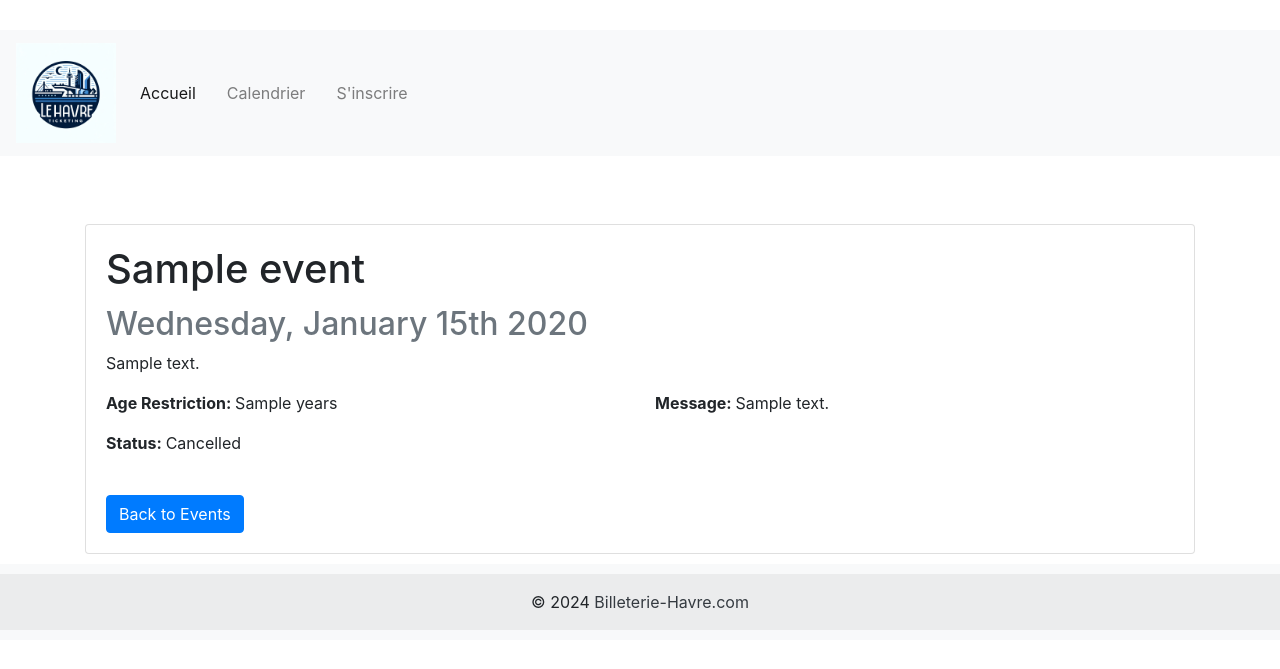
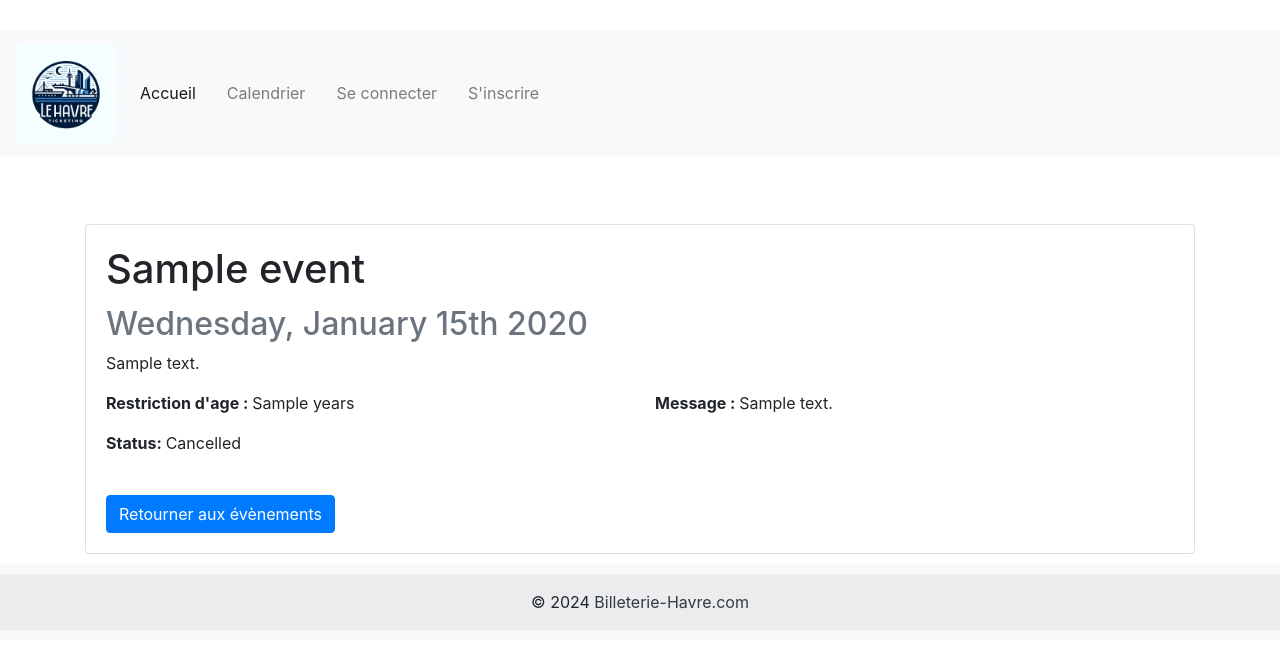
Before and after one commit to SimonMedy/Billeterie-Havre, a Symfony app: template templates/event/show.html.twig in a window 1280 px wide. Shown: the top 669 px of the page. Run offline with Twig, Linux system fonts and the light colour scheme; the template is opened without the code that fills it: most values are stand-ins (such as "Sample title", 1, 10 or a date in 2020); some libraries are stand-ins or nearby versions.

Commit message:
Traductions de toutes les pages + améliorations Front : Navbar, Register et autres

```diff
--- a/templates/base.html.twig
+++ b/templates/base.html.twig
@@ -43,12 +43,24 @@
                     <li class="nav-item">
                         <a class="nav-link" href="/calendar">Calendrier</a>
                     </li>
-                    <li class="nav-item">
-                        {% if is_granted('IS_AUTHENTICATED_REMEMBERED') %}
-                            <a class="nav-link" href="/profile">Profil</a>
-                        {% else %}
-                            <a class="nav-link" href="/register">S'inscrire</a>
+                    {% if is_granted('IS_AUTHENTICATED_REMEMBERED') %}
+                         <li class="nav-item">
+                            <a class="nav-link" href="{{ path('app_event_index') }}">Evènements</a>
+                        </li>
+                        {% if is_granted('ROLE_ADMIN') %}
+                            <a class="nav-link" href="{{ path('app_type_index') }}">Type</a>
                         {% endif %}
+                        <li class="nav-item">
+                            <a class="nav-link" href="{{ path('app_profile') }}">Profil</a>
+                        </li>
+                    {% else %}
+                        <li class="nav-item">
+                            <a class="nav-link" href="{{ path('app_login') }}">Se connecter</a>
+                        </li>
+                        <li class="nav-item">
+                            <a class="nav-link" href="{{ path('app_register') }}">S'inscrire</a>
+                        </li>
+                    {% endif %}
                     </li>
                 </ul>
             </div>
--- a/templates/calendar/index.html.twig
+++ b/templates/calendar/index.html.twig
@@ -20,6 +20,7 @@
                 initialView: 'dayGridMonth',
                 events: '{{ path('calendar_events') }}'
             });
+            calendar.setOption('locale', 'fr');
             calendar.render();
         });
     </script>
--- a/templates/event/_delete_form.html.twig
+++ b/templates/event/_delete_form.html.twig
@@ -1,4 +1,4 @@
 <form method="post" action="{{ path('app_event_delete', {'id': event.id}) }}" onsubmit="return confirm('Are you sure you want to delete this item?');">
     <input type="hidden" name="_token" value="{{ csrf_token('delete' ~ event.id) }}">
-    <button class="btn">Delete</button>
+    <button class="btn">Supprimer</button>
 </form>
--- a/templates/event/edit.html.twig
+++ b/templates/event/edit.html.twig
@@ -3,11 +3,11 @@
 {% block title %}Edit Event{% endblock %}
 
 {% block body %}
-    <h1>Edit Event</h1>
+    <h1>Modifier un évènement</h1>
 
     {{ include('event/_form.html.twig', {'button_label': 'Update'}) }}
 
-    <a href="{{ path('app_event_index') }}">back to list</a>
+    <a href="{{ path('app_event_index') }}">Retourner à la liste</a>
 
     {{ include('event/_delete_form.html.twig') }}
 {% endblock %}
--- a/templates/event/new.html.twig
+++ b/templates/event/new.html.twig
@@ -3,9 +3,9 @@
 {% block title %}New Event{% endblock %}
 
 {% block body %}
-    <h1>Create new Event</h1>
+    <h1>Créer un nouvel évènement</h1>
 
     {{ include('event/_form.html.twig') }}
 
-    <a href="{{ path('app_event_index') }}">back to list</a>
+    <a href="{{ path('app_event_index') }}">Retourner à la liste</a>
 {% endblock %}
--- a/templates/event/show.html.twig
+++ b/templates/event/show.html.twig
@@ -12,18 +12,18 @@
 
             <div class="row">
                 <div class="col-md-6">
-                    <p><strong>Age Restriction: </strong>{{ event.ageRestrict ? event.ageRestrict ~ ' years' : 'None' }}</p>
+                    <p><strong>Restriction d'age : </strong>{{ event.ageRestrict ? event.ageRestrict ~ ' years' : 'None' }}</p>
                     <p><strong>Status: </strong>{{ event.annule ? 'Cancelled' : 'Scheduled' }}</p>
                 </div>
                 <div class="col-md-6">
-                    <p><strong>Message: </strong>{{ event.message }}</p>
+                    <p><strong>Message : </strong>{{ event.message }}</p>
                 </div>
             </div>
 
             <div class="mt-4">
-                <a href="{{ path('app_event_index') }}" class="btn btn-primary">Back to Events</a>
+                <a href="{{ path('app_event_index') }}" class="btn btn-primary">Retourner aux évènements</a>
                 {% if is_granted('ROLE_ADMIN') %}
-                    <a href="{{ path('app_event_edit', {'id': event.id}) }}" class="btn btn-secondary">Edit Event</a>
+                    <a href="{{ path('app_event_edit', {'id': event.id}) }}" class="btn btn-secondary">Modifier</a>
                     {{ include('event/_delete_form.html.twig') }}
                 {% endif %}
             </div>
--- a/templates/profile/index.html.twig
+++ b/templates/profile/index.html.twig
@@ -4,7 +4,7 @@
 
 {% block body %}
 <div class="container">
-    <h1>Profil</h1>
+    <h1>Votre profil</h1>
     <div class="card">
         <div class="card-body">
             <p class="card-text">Email: {{ user.email }}</p>
--- a/templates/registration/register.html.twig
+++ b/templates/registration/register.html.twig
@@ -56,8 +56,9 @@
 
                     {{ form_end(registrationForm) }}
                 </div>
+
             </div>
-
+            <a href="{{ path('app_login') }}" class="btn btn-primary btn-block mt-4">Vous avez déja un compte ? Connectez vous !</a>
         </div>
     </div>
 </div>
--- a/templates/type/_delete_form.html.twig
+++ b/templates/type/_delete_form.html.twig
@@ -1,4 +1,4 @@
 <form method="post" action="{{ path('app_type_delete', {'id': type.id}) }}" onsubmit="return confirm('Are you sure you want to delete this item?');">
     <input type="hidden" name="_token" value="{{ csrf_token('delete' ~ type.id) }}">
-    <button class="btn">Delete</button>
+    <button class="btn">Supprimer</button>
 </form>
--- a/templates/type/edit.html.twig
+++ b/templates/type/edit.html.twig
@@ -3,11 +3,11 @@
 {% block title %}Edit Type{% endblock %}
 
 {% block body %}
-    <h1>Edit Type</h1>
+    <h1>Modifier le type</h1>
 
     {{ include('type/_form.html.twig', {'button_label': 'Update'}) }}
 
-    <a href="{{ path('app_type_index') }}">back to list</a>
+    <a href="{{ path('app_type_index') }}">Retourner à la liste</a>
 
     {{ include('type/_delete_form.html.twig') }}
 {% endblock %}
--- a/templates/type/new.html.twig
+++ b/templates/type/new.html.twig
@@ -3,9 +3,9 @@
 {% block title %}New Type{% endblock %}
 
 {% block body %}
-    <h1>Create new Type</h1>
+    <h1>Créer un nouveau type</h1>
 
     {{ include('type/_form.html.twig') }}
 
-    <a href="{{ path('app_type_index') }}">back to list</a>
+    <a href="{{ path('app_type_index') }}">Retourner à la liste</a>
 {% endblock %}
--- a/templates/type/show.html.twig
+++ b/templates/type/show.html.twig
@@ -18,9 +18,9 @@
         </tbody>
     </table>
 
-    <a href="{{ path('app_type_index') }}">back to list</a>
+    <a href="{{ path('app_type_index') }}">Retourner à la liste</a>
 
-    <a href="{{ path('app_type_edit', {'id': type.id}) }}">edit</a>
+    <a href="{{ path('app_type_edit', {'id': type.id}) }}">Modifier</a>
 
     {{ include('type/_delete_form.html.twig') }}
 {% endblock %}
```
Also changed, not shown: templates/event/index.html.twig (+5 -5 lines), templates/type/index.html.twig (+5 -5 lines).
